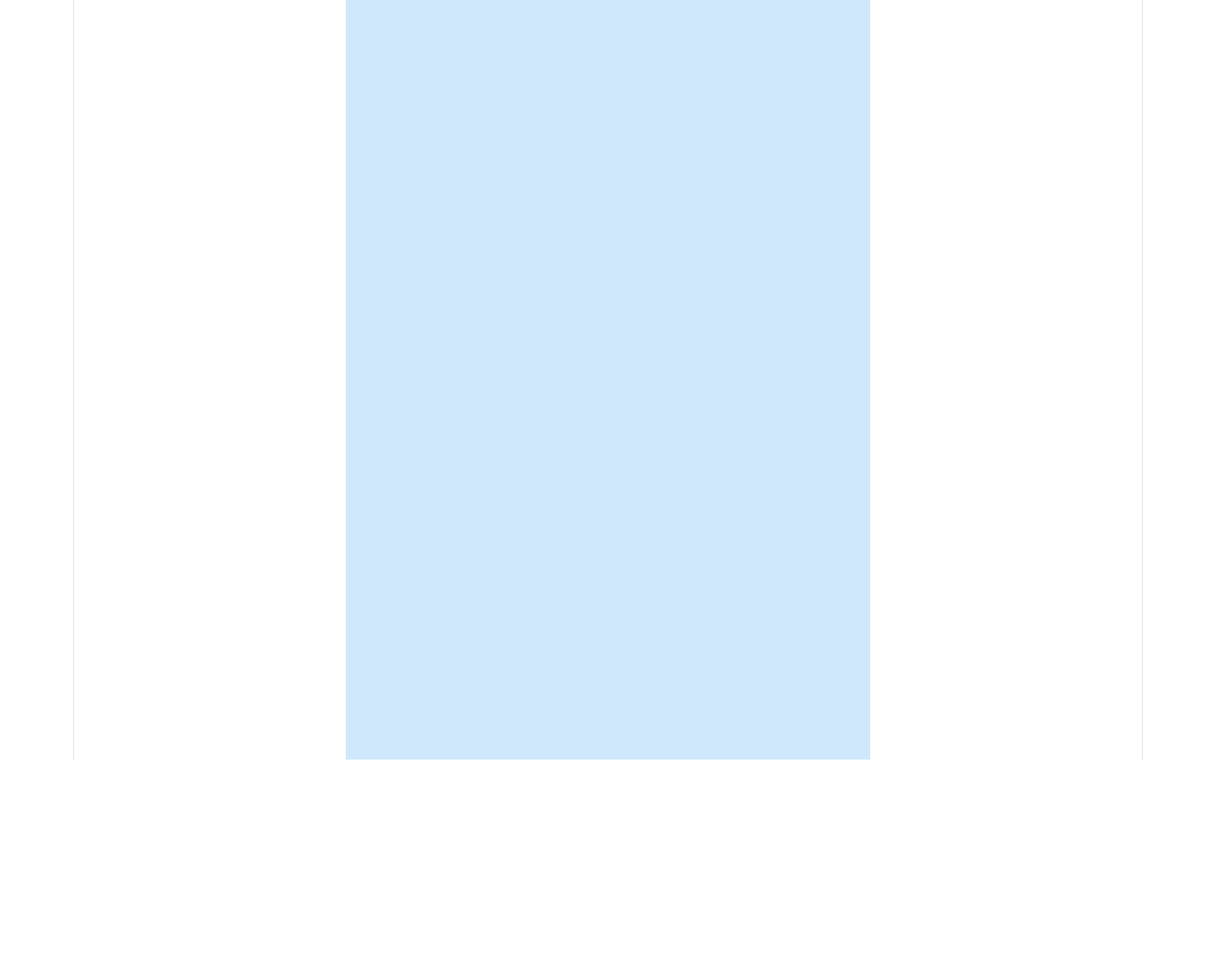
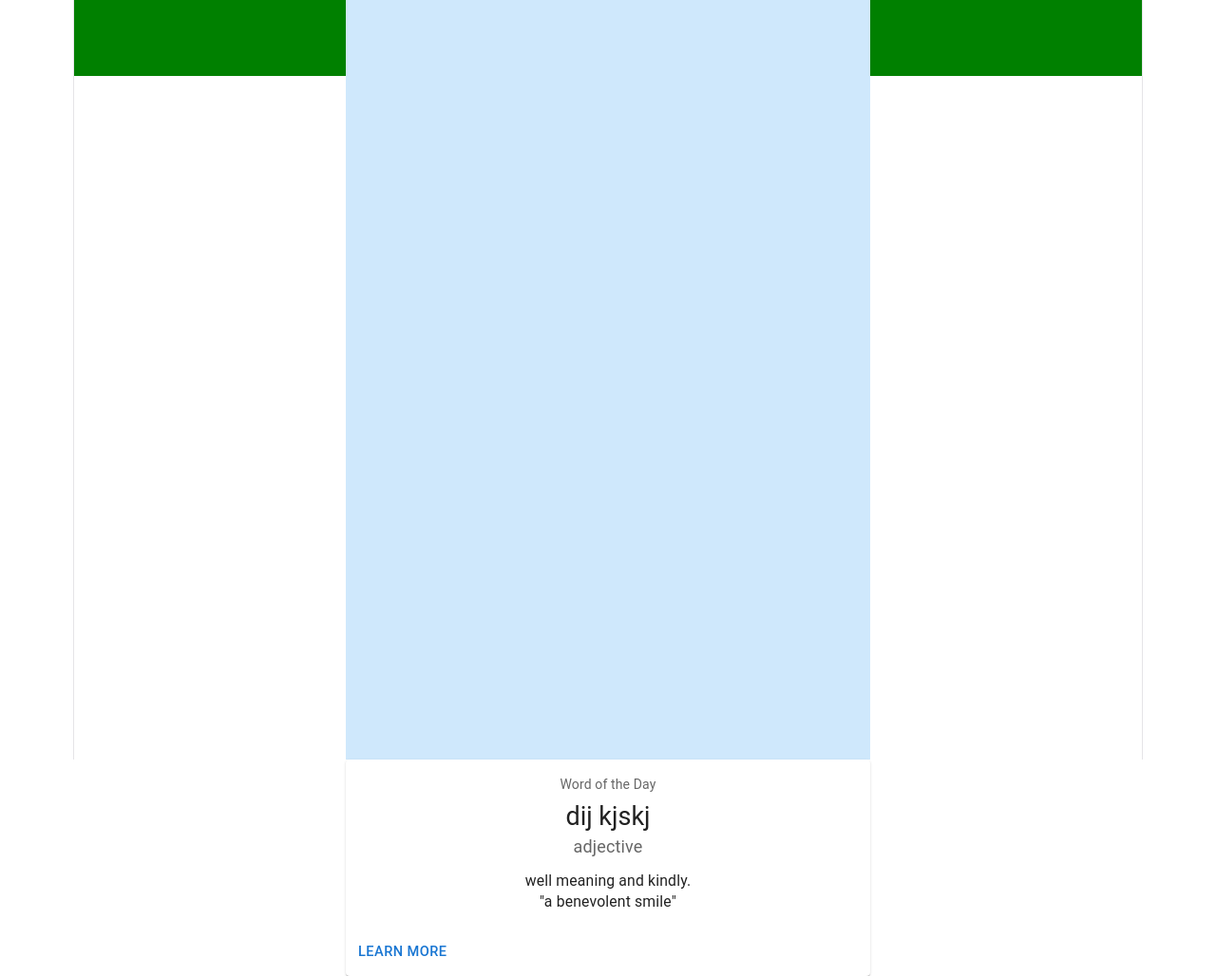
Before and after one commit to ALJAZARIhadi/todo-list-react, a React (Vite) app: page / in a window 1280 px wide. Shown: the whole page at 95% size. Before the commit the page ends 800 px from the top, so only its background shows below. Built offline with nearby package versions, Linux system fonts and the light colour scheme.

Commit message:
trying to center the container

```diff
--- a/src/App.jsx
+++ b/src/App.jsx
@@ -1,19 +1,23 @@
-import { useState } from 'react'
-import heroImg from './assets/hero.png'
-import reactLogo from './assets/react.svg'
-import viteLogo from './assets/vite.svg'
-import './App.css'
-import TodoList from './TodoList'
+import { useState } from "react";
+import heroImg from "./assets/hero.png";
+import reactLogo from "./assets/react.svg";
+import viteLogo from "./assets/vite.svg";
+import "./App.css";
+import TodoList from "./TodoList";
 function App() {
-
-
   return (
-    <>
+    <div
+      style={{
+        display: "flex",
+        justifyContent: "center",
+        alignItems: "center",
+        background: "green",
+      }}
+    >
+      <TodoList />
       {/* <Test/> */}
-      <TodoList/>
-    </>
-  )
+    </div>
+  );
 }
 
-
-export default App
+export default App;
--- a/src/TodoList.jsx
+++ b/src/TodoList.jsx
@@ -1,13 +1,41 @@
-import * as React from 'react';
-import CssBaseline from '@mui/material/CssBaseline';
-import Box from '@mui/material/Box';
-import Container from '@mui/material/Container';
+import * as React from "react";
+import CssBaseline from "@mui/material/CssBaseline";
+import Box from "@mui/material/Box";
+import Container from "@mui/material/Container";
+import Card from '@mui/material/Card';
+import CardActions from '@mui/material/CardActions';
+import CardContent from '@mui/material/CardContent';
+import Button from '@mui/material/Button';
+import Typography from '@mui/material/Typography';
 
 export default function TodoList() {
   return (
-      <Container maxWidth="sm">
-        <Box sx={{ bgcolor: '#cfe8fc', height: '100vh' }} />
-      </Container>
-
+    <Container maxWidth="sm" style={{height:"10vh"}} >
+      <Box sx={{ bgcolor: "#cfe8fc", height: "100vh" }} />
+      <Card sx={{ minWidth: 275 }}>
+        <CardContent>
+          <Typography
+            gutterBottom
+            sx={{ color: "text.secondary", fontSize: 14 }}
+          >
+            Word of the Day
+          </Typography>
+          <Typography variant="h5" component="div">
+            dij kjskj
+          </Typography>
+          <Typography sx={{ color: "text.secondary", mb: 1.5 }}>
+            adjective
+          </Typography>
+          <Typography variant="body2">
+            well meaning and kindly.
+            <br />
+            {'"a benevolent smile"'}
+          </Typography>
+        </CardContent>
+        <CardActions>
+          <Button size="small">Learn More</Button>
+        </CardActions>
+      </Card>
+    </Container>
   );
 }
```
